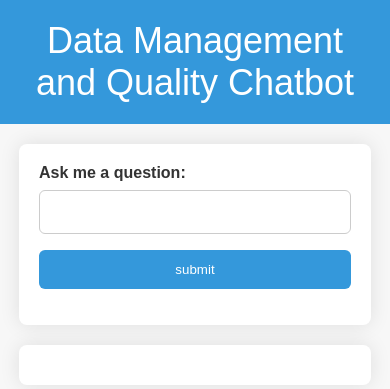
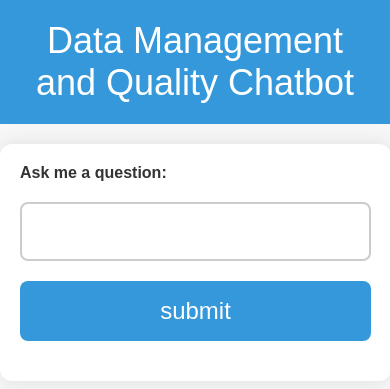
Before and after one commit to appl3m4n/flask_chatgpt_to_flask, a Flask app: page / in a window 390 px wide. Shown: the top 389 px of the page. Run offline with Flask 3, Linux system fonts and the light colour scheme; some libraries are stand-ins or nearby versions.

Commit message:
Update style.css

```diff
--- a/static/style.css
+++ b/static/style.css
@@ -8,20 +8,19 @@ body {
 #title {
     background-color: #3498db;
     color: #fff;
-    font-size: 36px;
+    font-size: 48px; /* Larger title font size for larger screens */
     text-align: center;
-    padding: 20px;
-    /*border-top-left-radius: 8px;
-    border-top-right-radius: 8px;*/
+    padding: 30px 20px; /* Increased padding */
+
 }
 
 #form {
-    width: 80%;
-    max-width: 600px; /* Adjust maximum width as needed */
+    width: 90%; /* Increased width */
+    max-width: 800px; /* Adjust maximum width as needed */
     margin: 20px auto;
     background-color: #fff;
-    padding: 20px;
-    border-radius: 8px;
+    padding: 30px; /* Increased padding */
+    border-radius: 12px; /* Larger border radius */
     box-shadow: 0 0 20px rgba(0, 0, 0, 0.1);
 }
 
@@ -31,20 +30,17 @@ form {
 }
 
 label {
-    margin-bottom: 8px;
+    margin-bottom: 20px; /* Increased margin */
     font-weight: bold;
     color: #333;
 }
 
 input {
-    padding: 12px;
-    margin-bottom: 16px;
-    border: 1px solid #ccc;
-    border-radius: 6px;
-}
-
-input[type="text"] {
-    font-size: 16px;
+    padding: 20px; /* Increased padding */
+    margin-bottom: 24px; /* Increased margin */
+    border: 2px solid #ccc; /* Thicker border */
+    border-radius: 8px; /* Larger border radius */
+    font-size: 20px; /* Larger font size */
 }
 
 input[type="submit"] {
@@ -53,6 +49,7 @@ input[type="submit"] {
     cursor: pointer;
     border: none;
     transition: background-color 0.3s ease;
+    font-size: 24px; /* Larger font size */
 }
 
 input[type="submit"]:hover {
@@ -60,15 +57,15 @@ input[type="submit"]:hover {
 }
 
 #output {
-    width: 80%;
-    max-width: 600px; /* Adjust maximum width as needed */
+    width: 90%; /* Increased width */
+    max-width: 800px; /* Adjust maximum width as needed */
     text-align: center;
     font-family: 'Arial', sans-serif;
-    font-size: 16px;
+    font-size: 20px; /* Larger font size */
     margin: 20px auto;
     background-color: #fff;
-    padding: 20px;
-    border-radius: 8px;
+    padding: 30px; /* Increased padding */
+    border-radius: 12px; /* Larger border radius */
     box-shadow: 0 0 20px rgba(0, 0, 0, 0.1);
 }
 
@@ -78,11 +75,11 @@ table {
 }
 
 table, th, td {
-    border: 1px solid #ddd;
+    border: 2px solid #ddd; /* Thicker border */
 }
 
 th, td {
-    padding: 12px;
+    padding: 20px; /* Increased padding */
     text-align: left;
 }
 
@@ -90,3 +87,29 @@ th {
     background-color: #3498db;
     color: #fff;
 }
+
+/* Media Queries */
+@media only screen and (max-width: 600px) {
+    #title {
+        font-size: 36px; /* Smaller title font size for mobile devices */
+        padding: 20px;
+    }
+
+    #form, #output {
+        width: 90%;
+        padding: 20px;
+    }
+
+    input, select {
+        padding: 16px;
+        margin-bottom: 20px;
+    }
+
+    input[type="submit"] {
+        padding: 16px;
+    }
+
+    table {
+        font-size: 16px;
+    }
+}
```
